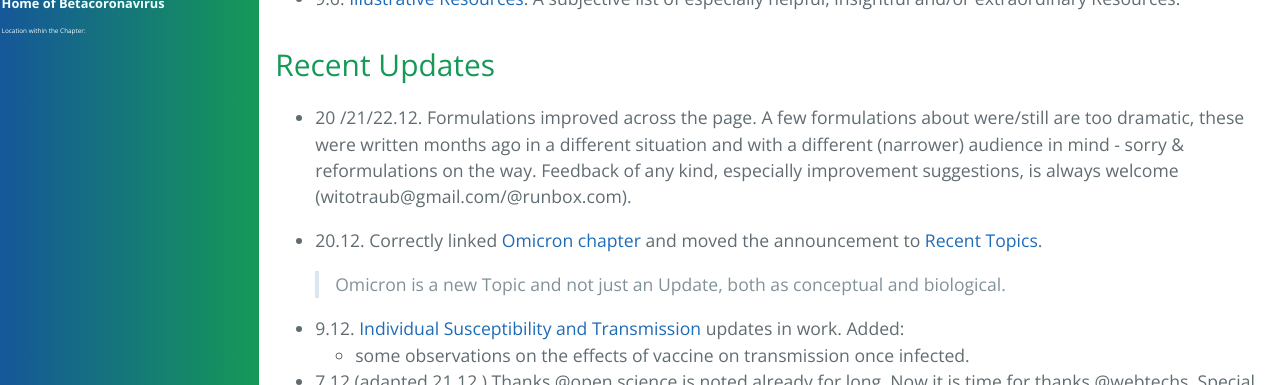
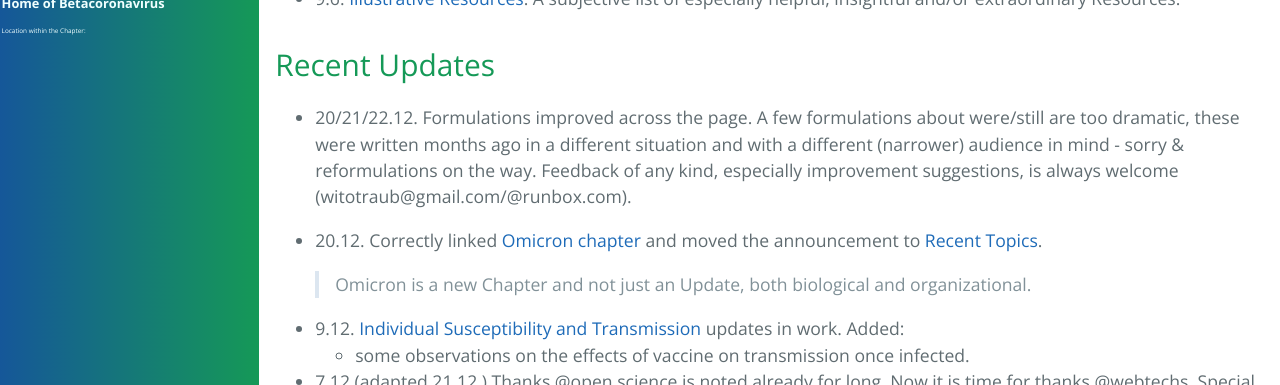
Before and after one commit to forestgrape/coronavirus, a Jekyll site: the page built from index.md, in a window 1280 px wide and 900 px high, scrolled down 2757 px. Shown: the part 155-540 px from the top of the window. Built offline with Jekyll 4.4.1, drawn with Linux system fonts in a browser that asks for light colours; our own code applies the rules of GitHub Pages for plain Markdown files.

Commit message:
formulations

```diff
--- a/index.md
+++ b/index.md
@@ -79,11 +79,11 @@ There is also a rather subjective page in German with some comments on the Coron
 
 <!-- 5.12.21: As RNA vaccines turned out they don't tame SARS-CoV-2, from a coronavirus perspective alone one should stop mass vaccination.-->
 
-- 20  /21/22.12. Formulations improved across the page. A few formulations about were/still are too dramatic, these were written months ago in a different situation and with a different (narrower) audience in mind - sorry & reformulations on the way. Feedback of any kind, especially improvement suggestions, is always welcome (witotraub@gmail.com/@runbox.com).
+- 20/21/22.12. Formulations improved across the page. A few formulations about were/still are too dramatic, these were written months ago in a different situation and with a different (narrower) audience in mind - sorry & reformulations on the way. Feedback of any kind, especially improvement suggestions, is always welcome (witotraub@gmail.com/@runbox.com).
 
 - 20.12. Correctly linked [Omicron chapter](2_biological/omicron.md) and moved the announcement to [Recent Topics](#recent-topics-added).
 
-  > Omicron is a new Topic and not just an Update, both as conceptual and biological.
+  > Omicron is a new Chapter and not just an Update, both biological and organizational.
 
 
 - 9.12. [Individual Susceptibility and Transmission](5_epidemiological/individual_susceptibility_and_transmission.md) updates in work. Added:
```
